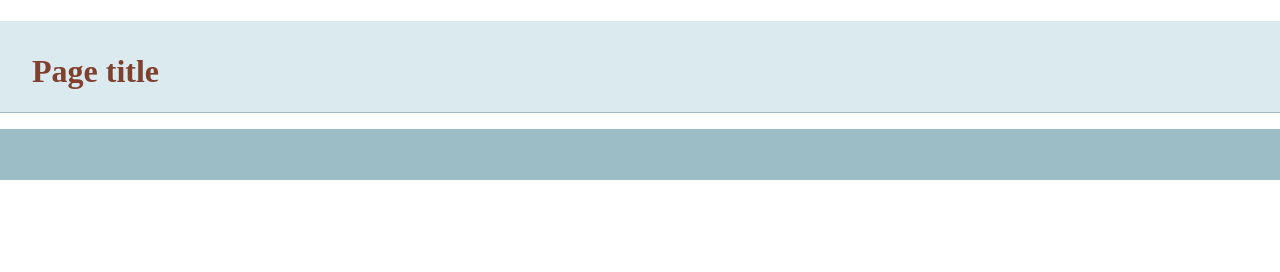
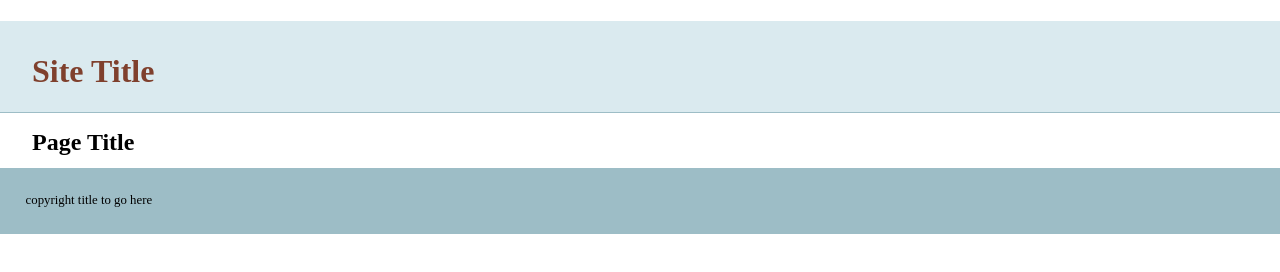
Before and after one commit to imagit/git-basics, a plain HTML site: page index.html in a window 1280 px wide. Drawn offline with nearby package versions, Linux system fonts and the light colour scheme.

Commit message:
added more info to template

```diff
--- a/index.html
+++ b/index.html
@@ -14,13 +14,14 @@
     </head>
     <body>
     <header>
-	<h1>Page title</h1>
+	<h1>Site Title</h1>
     </header>
     <nav id="pageNav">
     </nav>
     <main>
+        <h2>Page Title</h2>
     </main>
-    <footer>
+    <footer>copyright title to go here
     </footer>
         <script>
 //use the modernizr load to load up external scripts. This will load the scripts asynchronously, but the order listed matters. Although it will load all scripts in parallel, it will execute them in the order listed
```
